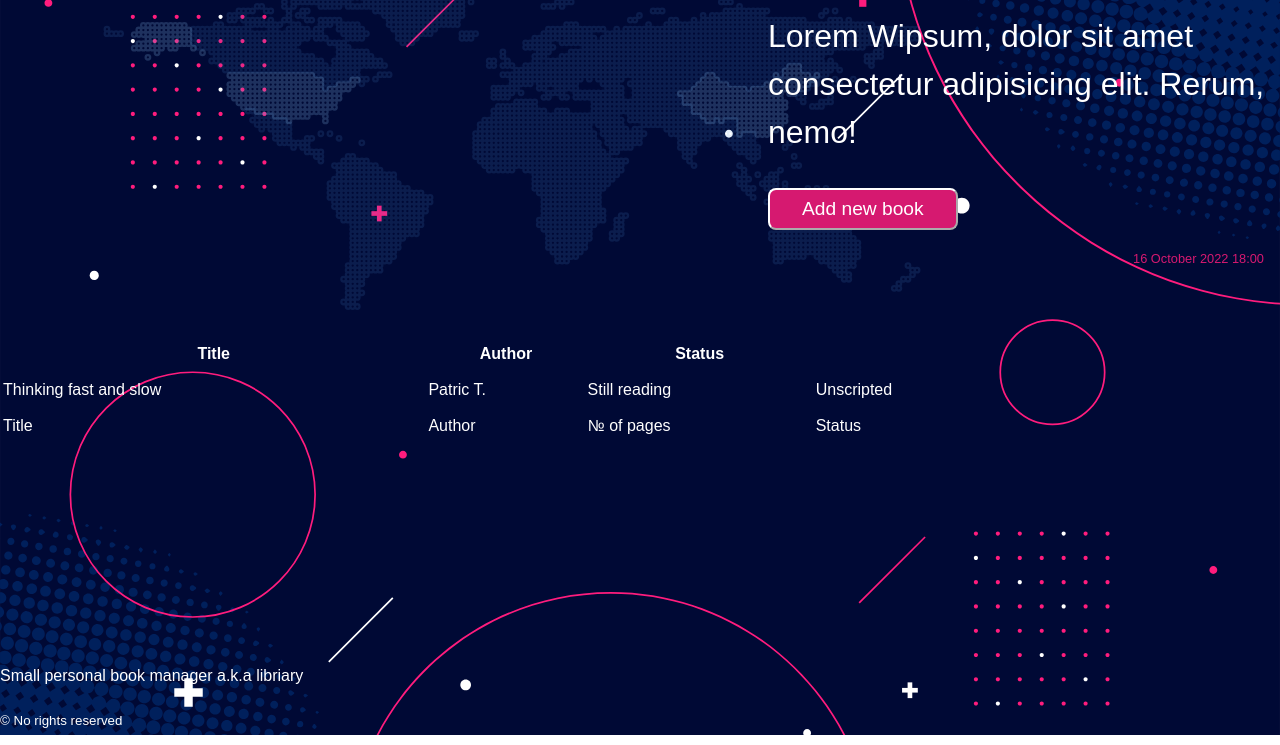
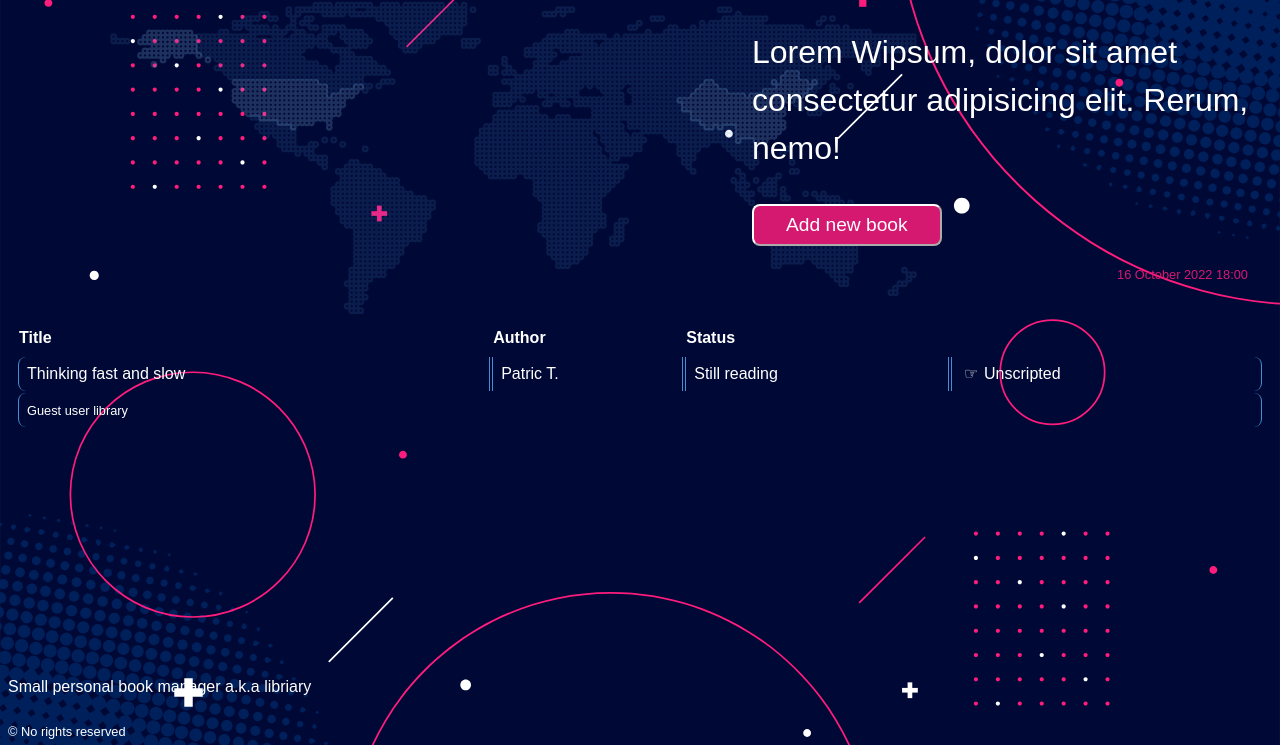
Before and after one commit to zivernay/book-library, a plain HTML site: page index.html in a window 1280 px wide. Shown: the part 65-810 px from the top of the page. Drawn offline with Linux system fonts and the light colour scheme.

Commit message:
Add details style

```diff
--- a/index.html
+++ b/index.html
@@ -86,10 +86,9 @@
             </tbody>
             <tfoot>
                 <tr>
-                    <td>Title</td>
-                    <td>Author</td>
-                    <td>№ of pages</td>
-                    <td>Status</td>
+                    <td colspan="4">
+                        <small>Guest user library</small>
+                    </td>
                 </tr>
             </tfoot>
         </table>
--- a/main.css
+++ b/main.css
@@ -30,7 +30,6 @@ header,
 
 main {
     flex-grow: 1;
-    gap: min(3rem, 20vw);
     position: relative;
 }
 main .hero{
@@ -101,6 +100,7 @@ Custom styles
     background: url(./img/geametry-bg.svg);
     background-repeat: no-repeat;
     background-size: cover;
+    padding-inline: 0.5rem;
 }
 
 header {
@@ -110,11 +110,12 @@ header {
 header #profile-picture {
     height: 2em;
     border-radius: 50%;
-    box-shadow: var(--text-color-primary) 1px 0 1px 1px;
+    box-shadow: #d6197050 1px 0 1px 1px;
 }
 header .user-profile {
     font-size: 1.4rem;
     color: var(--text-color-secondary);
+    padding: 0.25rem;
 }
 header .menu-items > *:hover,
 .link {
@@ -133,6 +134,10 @@ main {
     background-image: url(./img/map-bg.svg);
     background-size: max(640px, 80%);
     background-repeat: no-repeat;
+}
+
+main .hero {
+    padding: 0.5rem;
 }
 
 .hero .quote {
@@ -169,3 +174,61 @@ main {
 .popup-card.hidden {
     visibility: hidden;
 }
+
+main #bookShelf {
+    padding: 0.5rem;
+    max-width: 100%;
+}
+#bookShelf {
+    text-align: left;
+}
+table tr {
+    margin-bottom: 0.5rem;
+}
+table tr:nth-child(2n) {
+    background-color: #468dd308;
+}
+table tr:hover {
+    border: 5px solid pink;
+    border-radius: 0.5rem;
+    box-shadow: 0 2px 3px 2px #468dd3;
+    background-color: #000935;
+}
+table td {
+    vertical-align: top;
+    padding-inline-start: 0.5rem;
+    border-inline: 1px solid #468dd3;
+}
+table td:last-child {
+    border-top-right-radius: 0.5rem;
+    border-bottom-right-radius: 0.5rem;
+}
+table td:first-child {
+    border-top-left-radius: 0.5rem;
+    border-bottom-left-radius: 0.5rem;
+}
+tfoot td,
+small {
+    max-height: 1rem;
+}
+small {
+    font-size: 0.8rem;
+}
+table details {
+    position: relative;
+}
+details summary {
+    padding-left: 1.5rem;
+    cursor: pointer;
+}
+details summary::after,
+details[open] summary::after {
+    position: absolute;
+    content: "☟";
+    left: 0.25rem;
+    top: 0;
+    font-size: 100%;
+}
+details summary::after{
+    content: "☞";
+}
```
